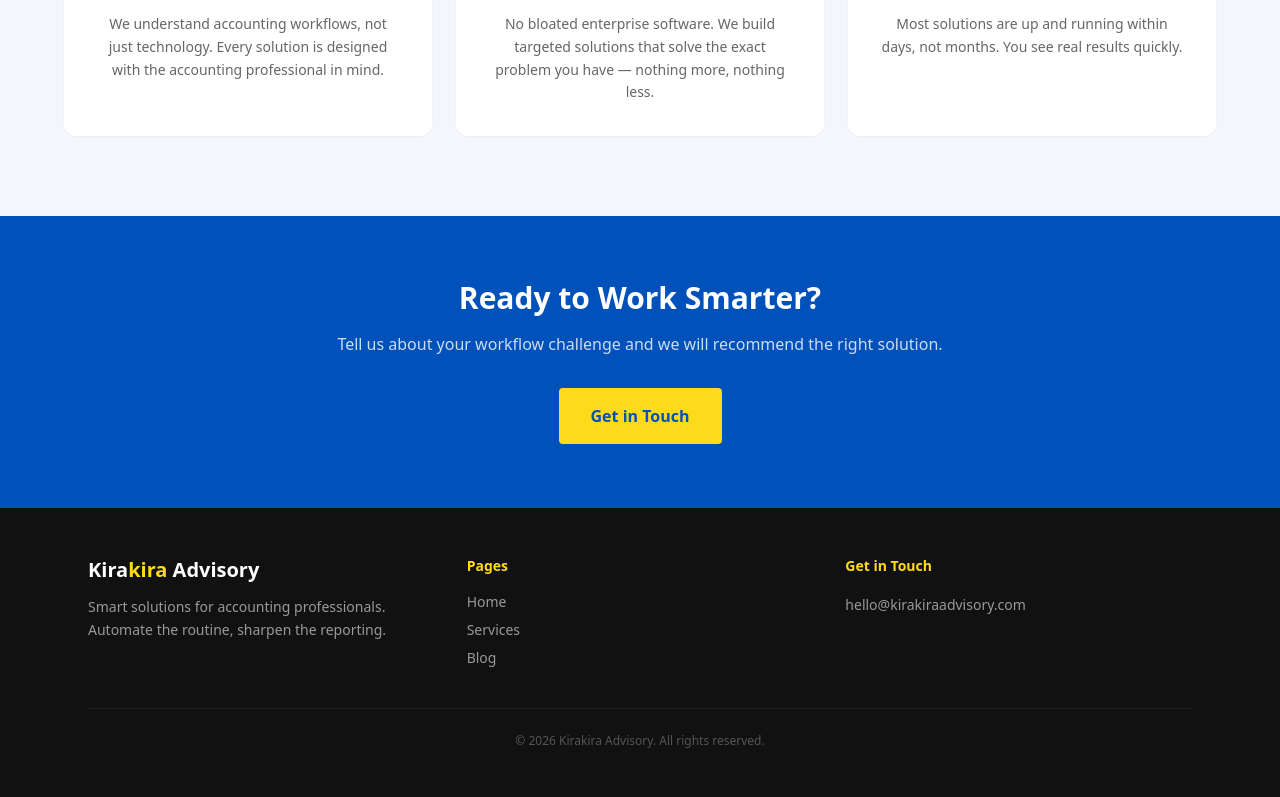
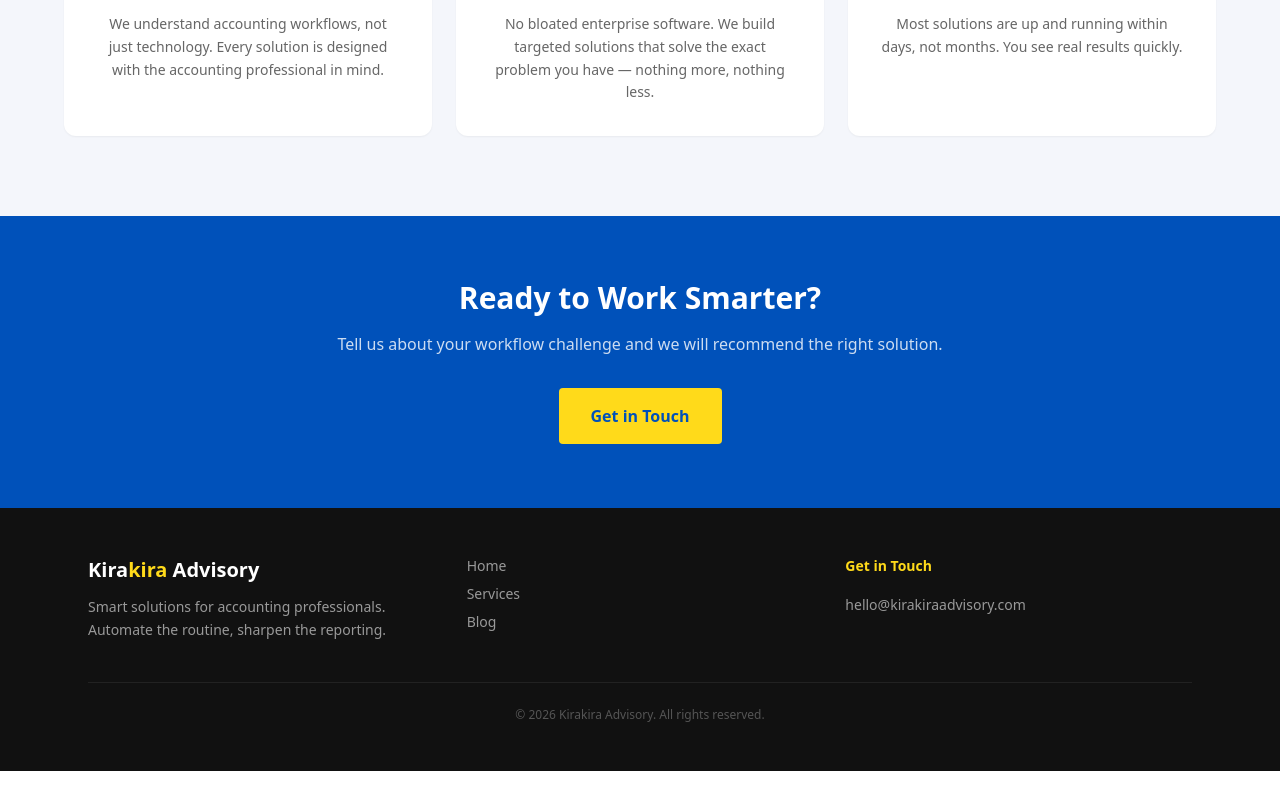
Before and after one commit to chaowmunhoong-ctrl/kirakira-advisory, a Next.js app: page / in a window 1280 px wide. Shown: the part 1810-2607 px from the top of the page. After the commit the page ends 2581 px from the top, so only its background shows below. Built offline with nearby package versions, Linux system fonts and the light colour scheme.

Commit message:
Remove Pages heading from footer nav

```diff
--- a/app/components/Footer.tsx
+++ b/app/components/Footer.tsx
@@ -16,7 +16,6 @@
 
           {/* Links */}
           <div>
-            <p className="text-sm font-bold mb-4" style={{ color: '#FFDA1A' }}>Pages</p>
             <div className="flex flex-col gap-2">
               {[['/', 'Home'], ['/services', 'Services'], ['/blog', 'Blog']].map(([href, label]) => (
                 <a key={href} href={href} className="text-sm hover:text-white transition" style={{ color: '#999' }}>{label}</a>
```
